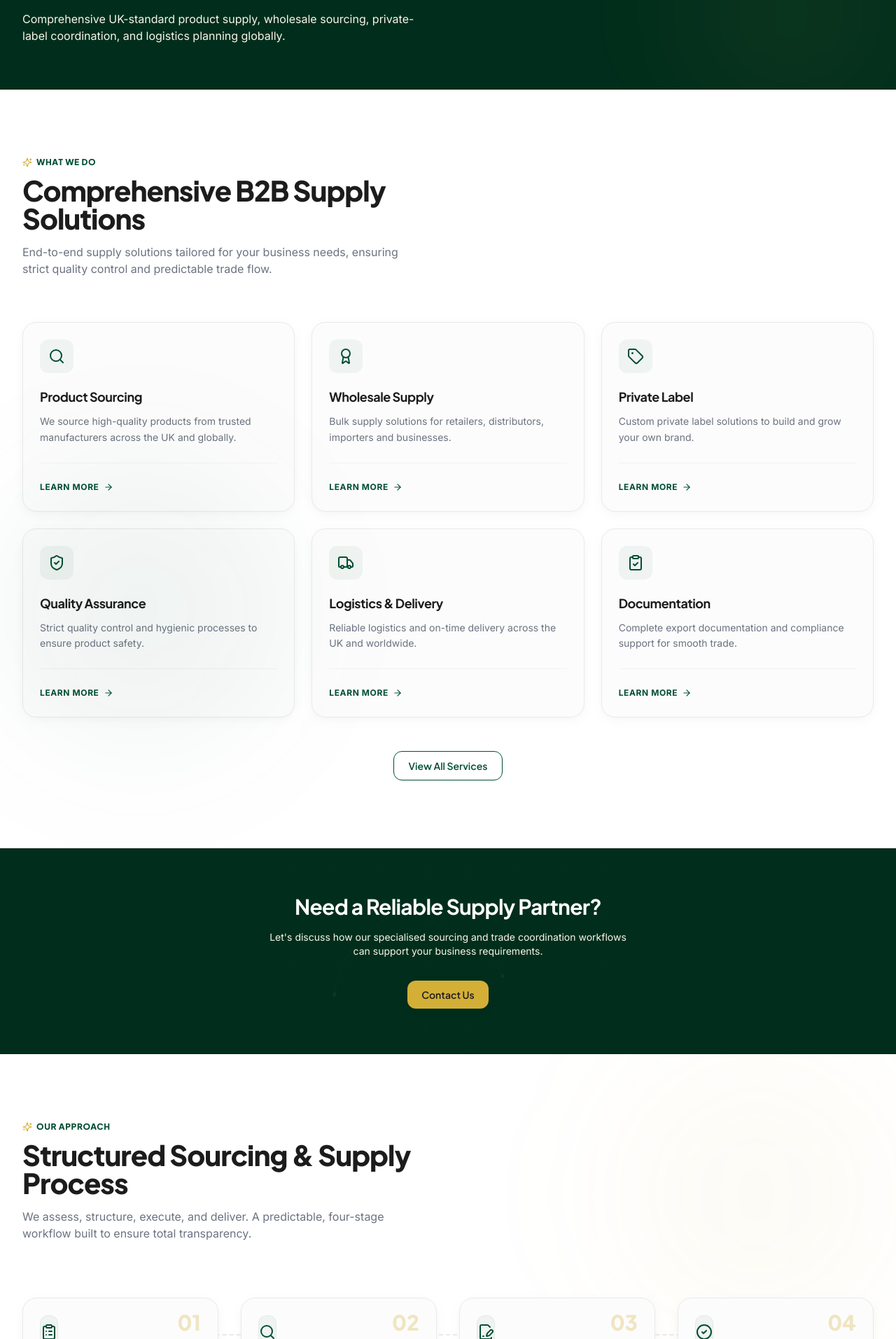
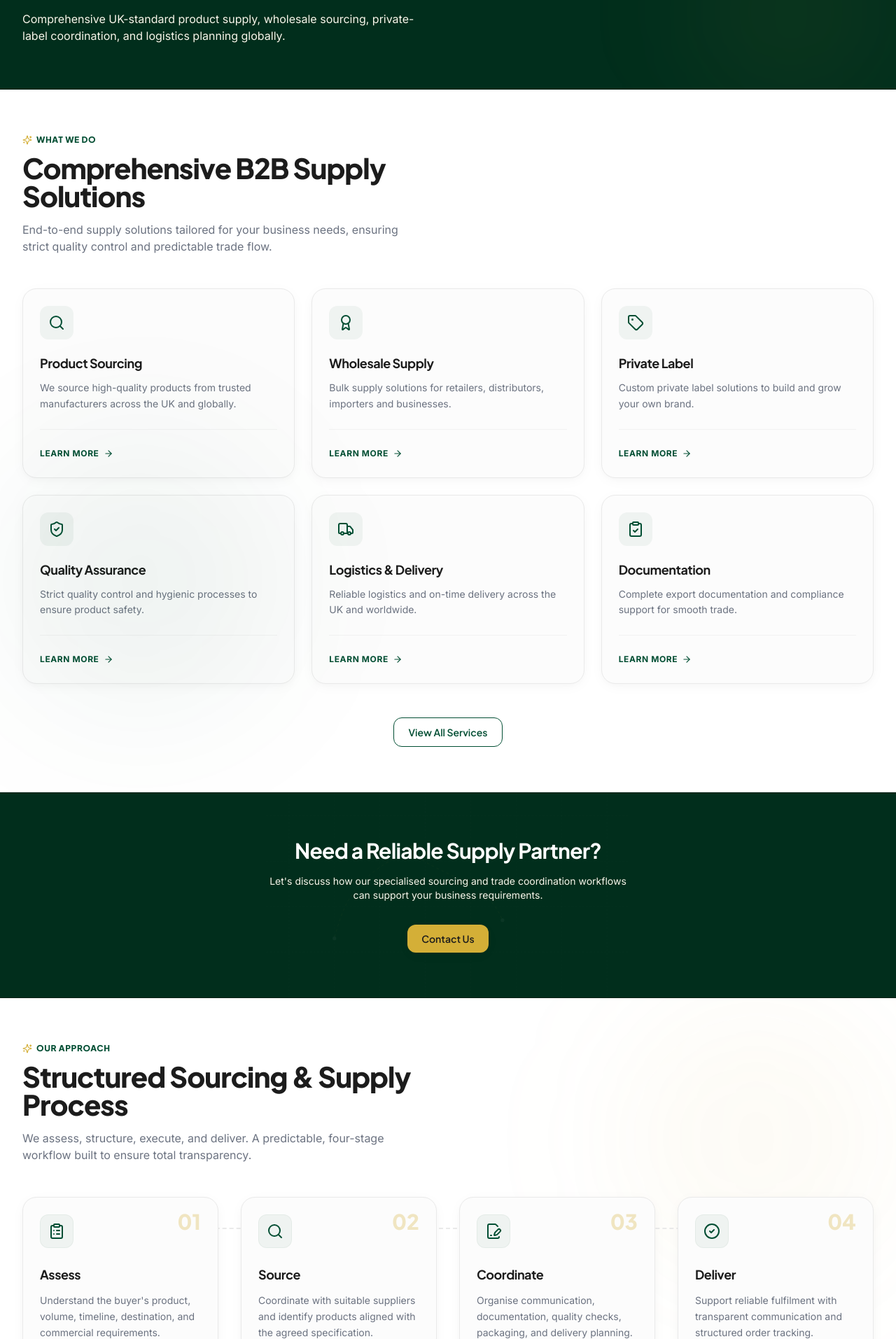
Before and after one commit to enamul-mahian/zm-supplier-trading, a React (Vite) app: page /services in a window 1280 px wide. Shown: the part 247-2160 px from the top of the page at 70% size. Built offline with nearby package versions, Linux system fonts and the light colour scheme; no server answers; the database is empty.

Commit message:
fix: resolve hover overlap and spacing issue in ServicesSection

```diff
--- a/src/components/organisms/ProcessSection.tsx
+++ b/src/components/organisms/ProcessSection.tsx
@@ -34,44 +34,45 @@ interface ProcessStep {
 }
 
 export const ProcessSection: React.FC = () => {
-  // ব্রিটিশ ইংলিশ ও পার্ট ০৯ গাইডলাইন মেনে ৪-ধাপ বিশিষ্ট বিটুবি প্রসেস ডাটা
+  // আইকনগুলো থেকে ফিক্সড কালার সরিয়ে দেওয়া হয়েছে যাতে হোভারের সময় কালার পরিবর্তন হতে পারে
   const steps: ProcessStep[] = [
     {
       number: '01',
       title: 'Assess',
       description: "Understand the buyer's product, volume, timeline, destination, and commercial requirements.",
-      icon: <ClipboardList className="w-6 h-6 text-brand-primary" />,
+      icon: <ClipboardList className="w-6 h-6" />,
     },
     {
       number: '02',
       title: 'Source',
       description: 'Coordinate with suitable suppliers and identify products aligned with the agreed specification.',
-      icon: <Search className="w-6 h-6 text-brand-primary" />,
+      icon: <Search className="w-6 h-6" />,
     },
     {
       number: '03',
       title: 'Coordinate',
       description: 'Organise communication, documentation, quality checks, packaging, and delivery planning.',
-      icon: <FileSignature className="w-6 h-6 text-brand-primary" />,
+      icon: <FileSignature className="w-6 h-6" />,
     },
     {
       number: '04',
       title: 'Deliver',
       description: 'Support reliable fulfilment with transparent communication and structured order tracking.',
-      icon: <CheckCircle2 className="w-6 h-6 text-brand-primary" />,
+      icon: <CheckCircle2 className="w-6 h-6" />,
     },
   ];
 
   return (
-    <section className="py-16 md:py-24 bg-white text-left relative overflow-hidden border-b border-brand-neutral-border">
+    // ফিক্স: py-24 এর পরিবর্তে py-12 lg:py-16 ব্যবহার করা হয়েছে অতিরিক্ত গ্যাপ কমানোর জন্য
+    <section className="py-12 lg:py-16 bg-white text-left relative overflow-hidden border-b border-brand-neutral-border">
 
       {/* ব্যাকগ্রাউন্ডে অত্যন্ত হালকা কাস্টম গোল্ডেন ফ্লেয়ার শ্যাডো */}
       <div className="absolute top-0 right-0 w-[400px] h-[400px] rounded-full bg-brand-accent/5 blur-[100px] pointer-events-none" />
 
       <div className="premium-container relative z-10">
 
-        {/* সেকশন হেডার প্যানেল */}
-        <div className="max-w-xl mb-16 lg:mb-20">
+        {/* সেকশন হেডার প্যানেল - ফিক্স: গ্যাপ কমানোর জন্য mb-16 এর বদলে mb-12 দেওয়া হয়েছে */}
+        <div className="max-w-xl mb-12">
           <span className="text-brand-primary font-heading font-extrabold text-xs tracking-wider uppercase mb-3 inline-block flex items-center gap-1.5">
             <Sparkles className="w-3.5 h-3.5 text-brand-accent" />
             Our Approach
@@ -87,8 +88,8 @@ export const ProcessSection: React.FC = () => {
         {/* টাইমলাইন কন্টেইনার প্যানেল */}
         <div className="relative">
 
-          {/* ডেস্কটপে ৪টি কার্ডকে যুক্ত করার ড্যাশড কানেক্টিং লাইন (Part 03, Section 09) */}
-          <div className="hidden lg:block absolute top-[52px] left-[12%] right-[12%] border-t-2 border-dashed border-brand-neutral-border z-0" />
+          {/* ডেস্কটপে ৪টি কার্ডকে যুক্ত করার ড্যাশড কানেক্টিং লাইন */}
+          <div className="hidden lg:block absolute top-[44px] left-[12%] right-[12%] border-t-2 border-dashed border-brand-neutral-border z-0" />
 
           {/* ৪-কলাম বিশিষ্ট টাইমলাইন গ্রিড */}
           <motion.div
@@ -98,19 +99,19 @@ export const ProcessSection: React.FC = () => {
             whileInView="visible"
             viewport={{ once: true, margin: '-60px' }}
           >
-            {steps.map((step, index) => (
+            {steps.map((step) => (
               <motion.div
                 key={step.number}
                 className="flex flex-col items-start text-left bg-brand-surface p-6 rounded-card border border-brand-neutral-border shadow-soft hover:shadow-premium transition-all duration-300 relative group"
                 variants={stepVariants}
               >
-                {/* ভাসমান বাবল ইন্ডিকেটর (গোল্ডেনTypography দিয়ে প্রিমিয়াম গোল্ড টাচ) */}
+                {/* ভাসমান বাবল ইন্ডিকেটর */}
                 <div className="absolute top-4 right-6 font-heading font-extrabold text-3xl text-brand-accent/30 group-hover:text-brand-accent transition-colors duration-300 select-none">
                   {step.number}
                 </div>
 
-                {/* আইকন বক্স সেটআপ */}
-                <div className="w-13 h-12 rounded-xl bg-brand-primary/5 flex items-center justify-center mb-6 group-hover:bg-brand-primary group-hover:text-brand-accent transition-all duration-300 relative z-10 border border-brand-primary/5">
+                {/* আইকন বক্স সেটআপ - ফিক্স: হোভারের সময় কালার ওভারল্যাপ ঠিক করা হয়েছে এবং w-13 ঠিক করে w-12 দেওয়া হয়েছে */}
+                <div className="w-12 h-12 rounded-xl bg-brand-primary/5 text-brand-primary flex items-center justify-center mb-6 group-hover:bg-brand-primary group-hover:text-brand-accent transition-all duration-300 relative z-10 border border-brand-primary/5">
                   <span className="group-hover:scale-110 transition-transform duration-300">
                     {step.icon}
                   </span>
--- a/src/components/organisms/ServicesSection.tsx
+++ b/src/components/organisms/ServicesSection.tsx
@@ -86,8 +86,9 @@ const FALLBACK_SERVICES = [
 ];
 
 // ডায়নামিক আইকন ট্র্যাকার হেল্পার
+// ফিক্স: আইকন থেকে text-brand-primary রিমুভ করা হয়েছে হোভার কাজ করার জন্য
 const getServiceIcon = (iconName: string) => {
-  const iconStyle = "w-6 h-6 text-brand-primary";
+  const iconStyle = "w-6 h-6";
   switch (iconName) {
     case 'Search': return <Search className={iconStyle} />;
     case 'Award': return <Award className={iconStyle} />;
@@ -99,7 +100,6 @@ const getServiceIcon = (iconName: string) => {
   }
 };
 
-// প্রিমিয়াম ক্যাটালগ কার্ড স্কেলেটন লোডার (CLS ফিক্সড করার জন্য - Part 03, Section 28)
 const SkeletonCard: React.FC = () => (
   <div className="bg-brand-surface p-6 rounded-card border border-brand-neutral-border shadow-soft h-[240px] animate-pulse flex flex-col justify-between">
     <div>
@@ -116,17 +116,14 @@ export const ServicesSection: React.FC = () => {
   const [services, setServices] = useState<any[]>([]);
   const [loading, setLoading] = useState(true);
 
-  // ফায়ারস্টোর থেকে ডায়নামিক সার্ভিস লোডিং লাইফ সাইকেল
   useEffect(() => {
     const loadServices = async () => {
       try {
         setLoading(true);
         const data = await fetchServices();
         if (data && data.length > 0) {
-          // হোম পেজের জন্য সর্বোচ্চ ৬টি প্রধান সার্ভিস ফিল্টারড রাখা হচ্ছে
           setServices(data.slice(0, 6));
         } else {
-          // ডেটাবেস ফাঁকা থাকলে ফলব্যাক ডাটা দিয়ে পেজ আংশিকভাবে দৃশ্যমান রাখা হচ্ছে
           setServices(FALLBACK_SERVICES);
         }
       } catch (error) {
@@ -141,14 +138,16 @@ export const ServicesSection: React.FC = () => {
   }, []);
 
   return (
-    <section className="py-16 md:py-24 bg-brand-bg text-left relative overflow-hidden border-b border-brand-neutral-border">
+    // ফিক্স: py-16 md:py-24 এর পরিবর্তে py-12 lg:py-16 ব্যবহার করা হয়েছে অতিরিক্ত গ্যাপ কমানোর জন্য
+    <section className="py-12 lg:py-16 bg-brand-bg text-left relative overflow-hidden border-b border-brand-neutral-border">
+
       {/* ব্যাকগ্রাউন্ডে অত্যন্ত হালকা কাস্টম গোল্ডেন শ্যাডো ডট */}
       <div className="absolute top-1/2 left-0 w-[400px] h-[400px] rounded-full bg-brand-primary/5 blur-[100px] pointer-events-none" />
 
       <div className="premium-container">
 
-        {/* সেকশন হেডার প্যানেল */}
-        <div className="max-w-xl mb-12 lg:mb-16">
+        {/* সেকশন হেডার প্যানেল - ফিক্স: গ্যাপ কমানোর জন্য mb-12 দেওয়া হয়েছে */}
+        <div className="max-w-xl mb-12">
           <span className="text-brand-primary font-heading font-extrabold text-xs tracking-wider uppercase mb-3 inline-block flex items-center gap-1.5">
             <Sparkles className="w-3.5 h-3.5 text-brand-accent" />
             What We Do
@@ -163,14 +162,12 @@ export const ServicesSection: React.FC = () => {
 
         {/* সার্ভিসেস কার্ড গ্রিড রেন্ডারিং */}
         {loading ? (
-          // ১. প্রথম রেন্ডারিংয়ে পারফরম্যান্স ধরে রাখতে স্কেলেটন লোডিং মোড
           <div className="grid grid-cols-1 sm:grid-cols-2 lg:grid-cols-3 gap-6">
             <SkeletonCard />
             <SkeletonCard />
             <SkeletonCard />
           </div>
         ) : (
-          // ২. ফায়ারস্টোর বা ফলব্যাক লোড সম্পন্ন হলে মেইন গ্রিড ও মোশন অ্যানিমেশন
           <motion.div
             className="grid grid-cols-1 sm:grid-cols-2 lg:grid-cols-3 gap-6"
             variants={containerVariants}
@@ -185,8 +182,8 @@ export const ServicesSection: React.FC = () => {
                 variants={cardVariants}
               >
                 <div>
-                  {/* আইকন বক্স */}
-                  <div className="w-12 h-12 rounded-xl bg-brand-primary/5 flex items-center justify-center mb-5 group-hover:bg-brand-primary group-hover:text-brand-accent transition-all duration-300">
+                  {/* আইকন বক্স - ফিক্স: হোভারের সময় কালার ওভারল্যাপ ঠিক করা হয়েছে */}
+                  <div className="w-12 h-12 rounded-xl bg-brand-primary/5 text-brand-primary flex items-center justify-center mb-5 group-hover:bg-brand-primary group-hover:text-brand-accent transition-all duration-300">
                     <span className="group-hover:scale-110 transition-transform duration-300">
                       {getServiceIcon(service.iconName || 'ShieldCheck')}
                     </span>
@@ -218,7 +215,7 @@ export const ServicesSection: React.FC = () => {
           </motion.div>
         )}
 
-        {/* সেকশনের নিচে গ্লোবাল অ্যাকশন সিটিএ বার (যদি বায়ার পুরো ডিরেক্টরি দেখতে চায়) */}
+        {/* সেকশনের নিচে গ্লোবাল অ্যাকশন সিটিএ বার */}
         <div className="mt-12 text-center">
           <Button to="/services" variant="outline" size="md">
             View All Services
```
